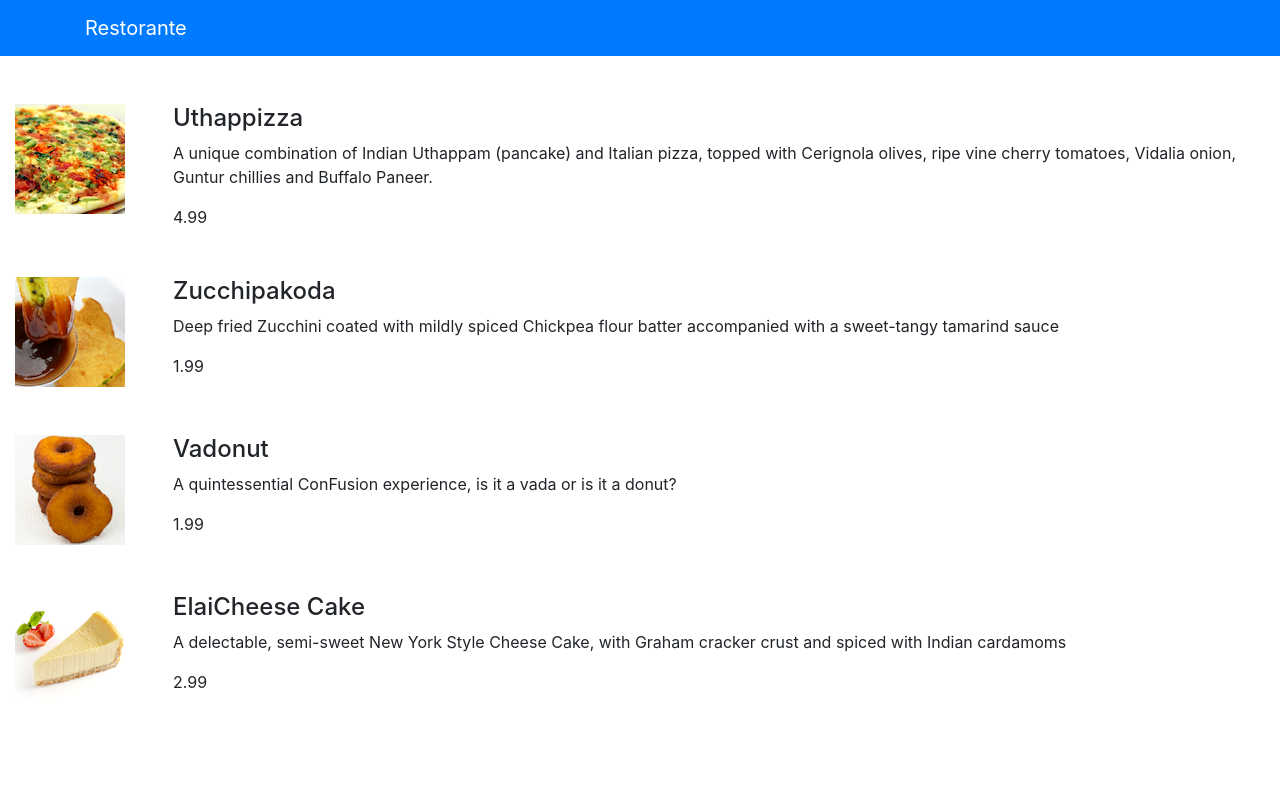
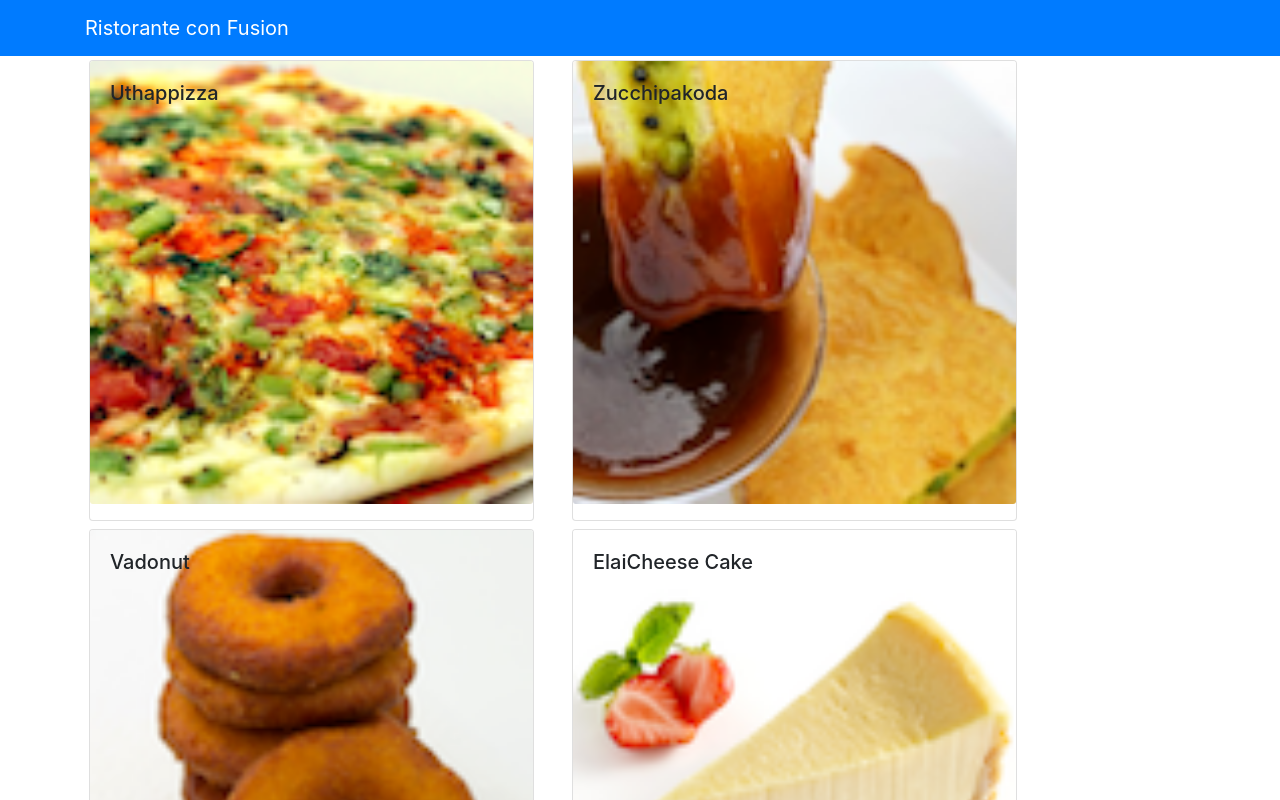
Before and after one commit to nprietoc/coursera-react-project, a React (Create React App) app: page / in a window 1280 px wide. Shown: the top 800 px of the page. Built offline with nearby package versions, Linux system fonts and the light colour scheme.

Commit message:
Components Part 2

```diff
--- a/src/App.js
+++ b/src/App.js
@@ -1,21 +1,24 @@
-
+import React,{useState} from 'react';
 import { Navbar, NavbarBrand } from 'reactstrap';
 import MenuComponente from './components/MenuComponent';
+import { DISHES } from './shared/dishes';
 
 function App() {
+  const [data, setData] = useState(DISHES)
+
 
 
   return (
     <div>
       <Navbar dark color="primary">
         <div className="container">
-          <NavbarBrand href="/">Restorante</NavbarBrand>
+          <NavbarBrand href="/">Ristorante con Fusion</NavbarBrand>
         </div>
       </Navbar>
 
-      <MenuComponente />
+      <MenuComponente inform={data} />
 
-    </div>
+  </div>
   );
 }
 
--- a/src/components/MenuComponent.js
+++ b/src/components/MenuComponent.js
@@ -1,76 +1,51 @@
-import React, {useState, Fragment} from 'react';
-import { Media } from 'reactstrap';
+import React, { useState } from "react";
+import { Card, CardImg, CardImgOverlay, CardTitle, CardBody, CardText } from "reactstrap";
 
+const Menu = (props) => {
+  const { inform } = props;
+  const [objeto, setObjeto] = useState({});
 
-const Menu = () => {
+  const desplegar = (plato) => {
+    if (plato != null) {
+      return (
+        <Card>
+          <CardImg top src={plato.image} alt={plato.name} />
+          <CardBody>
+            <CardTitle>{plato.name}</CardTitle>
+            <CardText>{plato.description}</CardText>
+          </CardBody>
+        </Card>
+      );
+    } else {
+      return <div></div>;
+    }
+  };
 
-   const [lista, setLista] = useState([
-    {
-        id: 0,
-        name:'Uthappizza',
-        image: 'assets/images/uthappizza.png',
-        category: 'mains',
-        label:'Hot',
-        price:'4.99',
-        description:'A unique combination of Indian Uthappam (pancake) and Italian pizza, topped with Cerignola olives, ripe vine cherry tomatoes, Vidalia onion, Guntur chillies and Buffalo Paneer.'
-    },
-    {
-        id: 1,
-        name:'Zucchipakoda',
-        image: 'assets/images/zucchipakoda.png',
-        category: 'appetizer',
-        label:'',
-        price:'1.99',
-        description:'Deep fried Zucchini coated with mildly spiced Chickpea flour batter accompanied with a sweet-tangy tamarind sauce'
-    },
-    {
-        id: 2,
-        name:'Vadonut',
-        image: 'assets/images/vadonut.png',
-        category: 'appetizer',
-        label:'New',
-        price:'1.99',
-        description:'A quintessential ConFusion experience, is it a vada or is it a donut?'
-     },
-     {
-        id: 3,
-        name:'ElaiCheese Cake',
-        image: 'assets/images/elaicheesecake.png',
-        category: 'dessert',
-        label:'',
-        price:'2.99',
-        description:'A delectable, semi-sweet New York Style Cheese Cake, with Graham cracker crust and spiced with Indian cardamoms'
-    }
+  const cambioEstado = (dish) => {
+    setObjeto(dish);
+  };
 
-])
+  return (
+    <div className="container">
+      <div className="row">
+        {inform.map((item, index) => (
+          <div key={index} className="col-12 col-md-5 m-1">
+            <Card onClick={() => cambioEstado(item)}>
+              <CardImg width="100%" src={item.image} alt={item.name}></CardImg>
 
-    return(
-        <Fragment>
-            <div className="container"></div>
-            {
-                lista.map((item, index) =>
-                    <div key={index} className="col-12 mt-5">
-                        <Media tag="li">
-                            <Media left middle>
-                                <Media object src={item.image} alt={item.name}></Media>
-                            </Media>
-                            <Media body className="ml-5">
-                                <Media heading>{item.name}</Media>
-                                <p>{item.description}</p>
-                                <span>{item.price}</span>
-                            </Media>
-
-
-                        </Media>
-                    </div>
-
-
-
-                )
-            }
-
-        </Fragment>
-    );
-}
+              <CardImgOverlay>
+                <CardTitle>{item.name}</CardTitle>
+              </CardImgOverlay>
+              <p></p>
+            </Card>
+          </div>
+        ))}
+      </div>
+      <div className="row">
+        <div className="col-12 col-md-5 m-1">{desplegar(objeto)}</div>
+      </div>
+    </div>
+  );
+};
 
 export default Menu;
--- /dev/null
+++ b/src/shared/dishes.js
@@ -0,0 +1,186 @@
+export const DISHES =
+    [
+        {
+        id: 0,
+        name:'Uthappizza',
+        image: 'assets/images/uthappizza.png',
+        category: 'mains',
+        label:'Hot',
+        price:'4.99',
+        description:'A unique combination of Indian Uthappam (pancake) and Italian pizza, topped with Cerignola olives, ripe vine cherry tomatoes, Vidalia onion, Guntur chillies and Buffalo Paneer.',
+        comments: [
+            {
+            id: 0,
+            rating: 5,
+            comment: "Imagine all the eatables, living in conFusion!",
+            author: "John Lemon",
+            date: "2012-10-16T17:57:28.556094Z"
+            },
+            {
+            id: 1,
+            rating: 4,
+            comment: "Sends anyone to heaven, I wish I could get my mother-in-law to eat it!",
+            author: "Paul McVites",
+            date: "2014-09-05T17:57:28.556094Z"
+            },
+            {
+            id: 2,
+            rating: 3,
+            comment: "Eat it, just eat it!",
+            author: "Michael Jaikishan",
+            date: "2015-02-13T17:57:28.556094Z"
+            },
+            {
+            id: 3,
+            rating: 4,
+            comment: "Ultimate, Reaching for the stars!",
+            author: "Ringo Starry",
+            date: "2013-12-02T17:57:28.556094Z"
+            },
+            {
+            id: 4,
+            rating: 2,
+            comment: "It's your birthday, we're gonna party!",
+            author: "25 Cent",
+            date: "2011-12-02T17:57:28.556094Z"
+            }
+        ]                        },
+        {
+        id: 1,
+        name:'Zucchipakoda',
+        image: 'assets/images/zucchipakoda.png',
+        category: 'appetizer',
+        label:'',
+        price:'1.99',
+        description:'Deep fried Zucchini coated with mildly spiced Chickpea flour batter accompanied with a sweet-tangy tamarind sauce',
+        comments: [
+            {
+            id: 0,
+            rating: 5,
+            comment: "Imagine all the eatables, living in conFusion!",
+            author: "John Lemon",
+            date: "2012-10-16T17:57:28.556094Z"
+            },
+            {
+            id: 1,
+            rating: 4,
+            comment: "Sends anyone to heaven, I wish I could get my mother-in-law to eat it!",
+            author: "Paul McVites",
+            date: "2014-09-05T17:57:28.556094Z"
+            },
+            {
+            id: 2,
+            rating: 3,
+            comment: "Eat it, just eat it!",
+            author: "Michael Jaikishan",
+            date: "2015-02-13T17:57:28.556094Z"
+            },
+            {
+            id: 3,
+            rating: 4,
+            comment: "Ultimate, Reaching for the stars!",
+            author: "Ringo Starry",
+            date: "2013-12-02T17:57:28.556094Z"
+            },
+            {
+            id: 4,
+            rating: 2,
+            comment: "It's your birthday, we're gonna party!",
+            author: "25 Cent",
+            date: "2011-12-02T17:57:28.556094Z"
+            }
+        ]
+        },
+        {
+        id: 2,
+        name:'Vadonut',
+        image: 'assets/images/vadonut.png',
+        category: 'appetizer',
+        label:'New',
+        price:'1.99',
+        description:'A quintessential ConFusion experience, is it a vada or is it a donut?',
+        comments: [
+            {
+            id: 0,
+            rating: 5,
+            comment: "Imagine all the eatables, living in conFusion!",
+            author: "John Lemon",
+            date: "2012-10-16T17:57:28.556094Z"
+            },
+            {
+            id: 1,
+            rating: 4,
+            comment: "Sends anyone to heaven, I wish I could get my mother-in-law to eat it!",
+            author: "Paul McVites",
+            date: "2014-09-05T17:57:28.556094Z"
+            },
+            {
+            id: 2,
+            rating: 3,
+            comment: "Eat it, just eat it!",
+            author: "Michael Jaikishan",
+            date: "2015-02-13T17:57:28.556094Z"
+            },
+            {
+            id: 3,
+            rating: 4,
+            comment: "Ultimate, Reaching for the stars!",
+            author: "Ringo Starry",
+            date: "2013-12-02T17:57:28.556094Z"
+            },
+            {
+            id: 4,
+            rating: 2,
+            comment: "It's your birthday, we're gonna party!",
+            author: "25 Cent",
+            date: "2011-12-02T17:57:28.556094Z"
+            }
+        ]
+        },
+        {
+        id: 3,
+        name:'ElaiCheese Cake',
+        image: 'assets/images/elaicheesecake.png',
+        category: 'dessert',
+        label:'',
+        price:'2.99',
+        description:'A delectable, semi-sweet New York Style Cheese Cake, with Graham cracker crust and spiced with Indian cardamoms',
+        comments: [
+            {
+            id: 0,
+            rating: 5,
+            comment: "Imagine all the eatables, living in conFusion!",
+            author: "John Lemon",
+            date: "2012-10-16T17:57:28.556094Z"
+            },
+            {
+            id: 1,
+            rating: 4,
+            comment: "Sends anyone to heaven, I wish I could get my mother-in-law to eat it!",
+            author: "Paul McVites",
+            date: "2014-09-05T17:57:28.556094Z"
+            },
+            {
+            id: 2,
+            rating: 3,
+            comment: "Eat it, just eat it!",
+            author: "Michael Jaikishan",
+            date: "2015-02-13T17:57:28.556094Z"
+            },
+            {
+            id: 3,
+            rating: 4,
+            comment: "Ultimate, Reaching for the stars!",
+            author: "Ringo Starry",
+            date: "2013-12-02T17:57:28.556094Z"
+            },
+            {
+            id: 4,
+            rating: 2,
+            comment: "It's your birthday, we're gonna party!",
+            author: "25 Cent",
+            date: "2011-12-02T17:57:28.556094Z"
+            }
+        ]
+        }
+    ];
```
